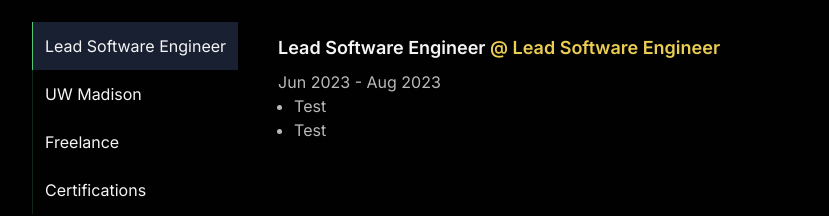
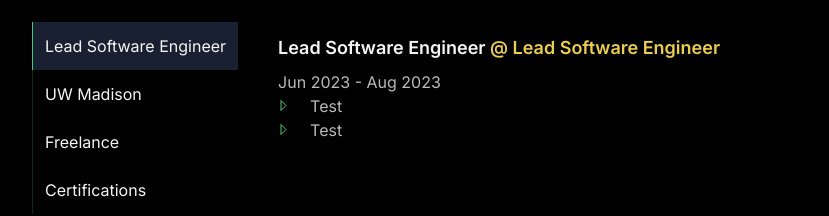
Before and after one commit to AkBo24/Personal-Website, a Next.js app in the folder website/: page / in a window 1280 px wide. Shown: the part 2210-2426 px from the top of the page, without its empty margins (224-1053 px from the left). Built offline with nearby package versions, Linux system fonts and the light colour scheme.

Commit message:
Added list arrow images

```diff
--- a/website/app/Sections/Career/Components/ExperienceBody.tsx
+++ b/website/app/Sections/Career/Components/ExperienceBody.tsx
@@ -13,9 +13,11 @@ const ExperienceBody = ({ activeExperience }: { activeExperience: Experience })
             <p className='text-secondaryText'>
                 {activeExperience.dateBegin} - {activeExperience.dateEnd}
             </p>
-            <ul className='list-disc pl-4'>
-                {activeExperience.responsibilities.map((responsibility) => (
-                    <li className='text-secondaryText'>{responsibility}</li>
+            <ul className=' pl-4'>
+                {activeExperience.responsibilities.map((responsibility, i) => (
+                    <li className='text-secondaryText pl-4' key={i}>
+                        {responsibility}
+                    </li>
                 ))}
             </ul>
         </div>
--- a/website/app/Sections/Landing/Landing.tsx
+++ b/website/app/Sections/Landing/Landing.tsx
@@ -70,7 +70,7 @@ const Landing = () => {
                     <path
                         d='M12.25 112.5L12.25 5.02315e-06M12.25 112.5L0.931744 101.182M12.25 112.5L23.5683 101.182'
                         stroke='#B9B9B9'
-                        stroke-width='2'
+                        strokeWidth='2'
                     />
                 </svg>
             </div>
--- a/website/app/globals.css
+++ b/website/app/globals.css
@@ -27,6 +27,10 @@ body {
     rgb(var(--background-start-rgb)); */
 }
 
+ul{
+    list-style-image: url("../public/bullet.svg");
+}
+
 @layer components {
 
   .sectionContainer {
--- a/website/tailwind.config.ts
+++ b/website/tailwind.config.ts
@@ -53,6 +53,9 @@ const config: Config = {
                     },
                 },
             },
+            listStyleImage: {
+                arrow: 'url("/public/bullet.png")',
+            },
         },
     },
     plugins: [],
```
Also changed, not shown: website/public/bullet.svg (added).
